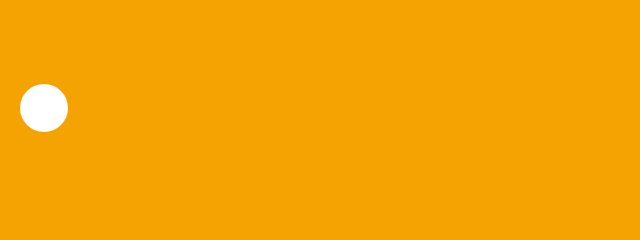
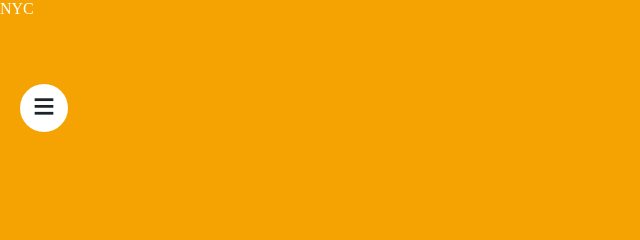
Before and after one commit to adwyre/nyc, a plain HTML site: page index.html in a window 1280 px wide. Shown: the top 240 px of the page, 0-640 px from the left. Drawn offline with Linux system fonts and the light colour scheme.

Commit message:
add nav animation

```diff
--- a/index.html
+++ b/index.html
@@ -9,8 +9,12 @@
 </head>
 <body>
   <header>
-    <div class="logo"></div>
-    <nav></nav>
+    <div class="logo">NYC</div>
+    <nav>
+      <button>
+        <div class="menu-icon">≡</div>
+      </button>
+    </nav>
   </header>
   <main>
     <section id="hero"></section>
--- a/style.css
+++ b/style.css
@@ -21,15 +21,44 @@ header {
 .logo {
 
 }
-nav {
+button {
   background-color: var(--secondary-color);
   color: var(--primary-color);
+  border: none;
+  appearance: auto;
   position: fixed;
   width: 3rem;
   height: 3rem;
   border-radius: 50px;
   top: 4rem;
   margin: 20px;
+  padding: 0;
+  box-sizing: border-box;
+  display: flex;
+}
+.menu-icon {
+  width: 3rem;
+  height: 3rem;
+  text-align: center;
+  font-size: 2.4rem;
+}
+button:hover {
+  cursor: pointer;
+  transform: scale(1.1,1.1);
+  transition-delay: 0.1s;
+  transition-duration: 0.2s;
+  transition-timing-function: cubic-bezier(0.0,0.4,0.4,1);
+}
+button:focus {
+  width: 400px;
+  height: 100vh;
+  border-radius: 0px;
+  top: 0;
+  left: 0;
+  margin: 0;
+  padding: 4rem 2rem;
+  transition-duration: 0.5s;
+  transition-timing-function: cubic-bezier(0.6,0.0,0.4,1);
 }
 
 /* HERO */
```
